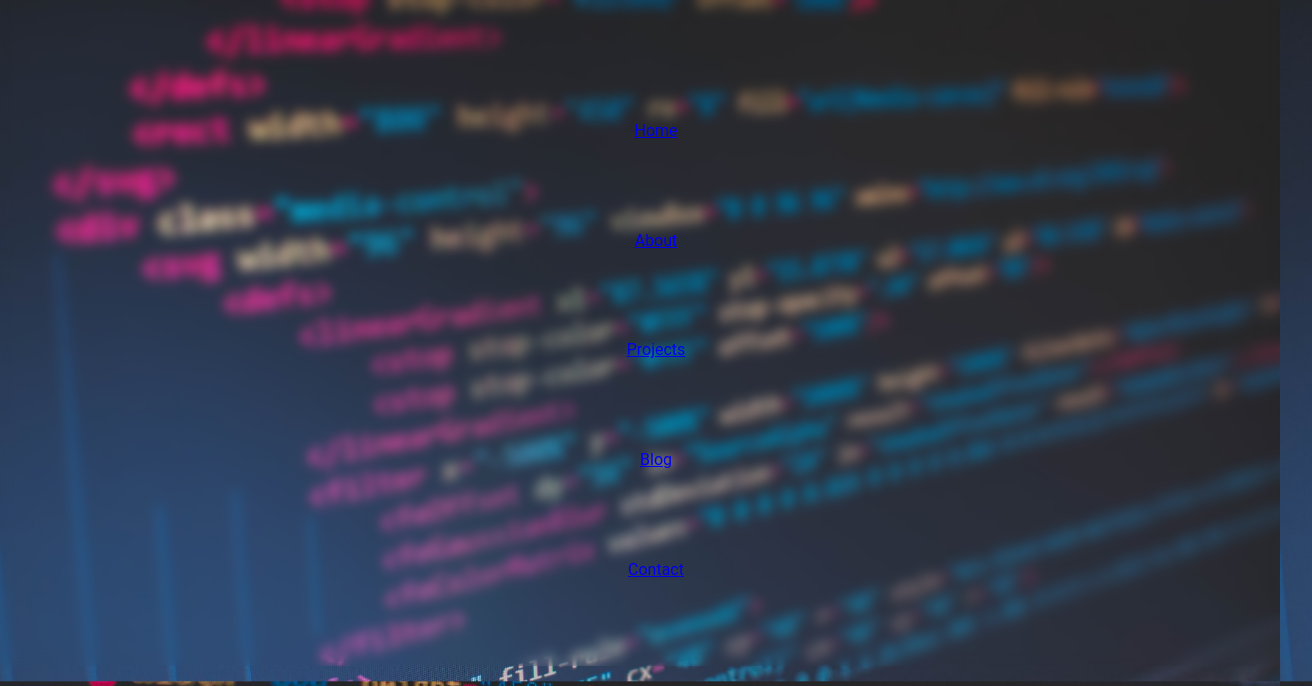
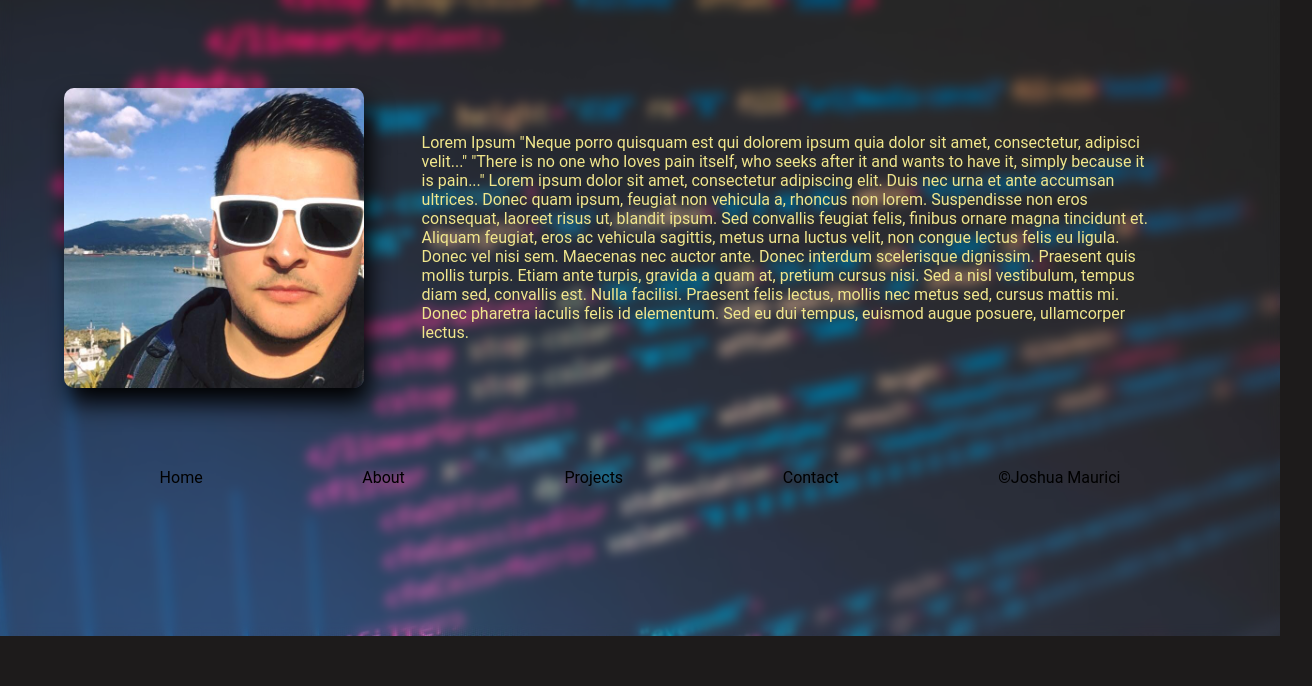
Before and after one commit to Joshua-Maurici/JoshuaMaurici, a plain HTML site: page src/pages/about.html in a window 1280 px wide. Shown: the part 172-858 px from the top of the page, 1312 px wide, since content can reach past the window. After the commit the page ends 808 px from the top, so only its background shows below. Drawn offline with nearby package versions, Linux system fonts and the light colour scheme; files that its build step writes are made by us from their sources.

Commit message:
adding all html pages

```diff
--- a/src/pages/about.html
+++ b/src/pages/about.html
@@ -4,11 +4,12 @@
     <meta charset="UTF-8">
     <meta http-equiv="X-UA-Compatible" content="IE=edge">
     <meta name="viewport" content="width=device-width, initial-scale=1.0">
-    <link rel="stylesheet" href="./styles/main.css">
+    <link rel="stylesheet" href="/src/styles/css/about.css">
     <title> About </title>
 </head>
+
+<body>
     <h1> About Me </h1>
-<body>
         <div class="nav-bar">
             <nav>
                 <a href="/src/index.html"> Home </a>
@@ -18,5 +19,29 @@
                 <a href="contact.html" > Contact </a>
             </nav>
         </div>
+            <section class="about-content">
+
+                <img src="/src/img/josh-pic.jpg" class="profile-pic">
+
+                <P>
+                    Lorem Ipsum
+    "Neque porro quisquam est qui dolorem ipsum quia dolor sit amet, consectetur, adipisci velit..."
+    "There is no one who loves pain itself, who seeks after it and wants to have it, simply because it is pain..."
+    Lorem ipsum dolor sit amet, consectetur adipiscing elit. Duis nec urna et ante accumsan ultrices.
+    Donec quam ipsum, feugiat non vehicula a, rhoncus non lorem. Suspendisse non eros consequat, laoreet risus ut, blandit ipsum.
+    Sed convallis feugiat felis, finibus ornare magna tincidunt et. Aliquam feugiat, eros ac vehicula sagittis, metus urna luctus velit, non congue lectus felis eu ligula.
+    Donec vel nisi sem. Maecenas nec auctor ante. Donec interdum scelerisque dignissim. Praesent quis mollis turpis. Etiam ante turpis, gravida a quam at, pretium cursus nisi. Sed a nisl vestibulum, tempus diam sed,
+    convallis est. Nulla facilisi. Praesent felis lectus, mollis nec metus sed, cursus mattis mi. Donec pharetra iaculis felis id elementum. Sed eu dui tempus, euismod augue posuere, ullamcorper lectus.
+                </P>
+            </section>
+
+            <footer>
+                <p> Home </p>
+                <p> About </p>
+                <p> Projects </p>
+                <p> Contact </p>
+                <p> ©Joshua Maurici </p>
+            </footer>
+
     </body>
 </html>
```
Also changed, not shown: src/index.html (+4 -7 lines), src/pages/blog.html (+10 -1 lines), src/pages/contact.html (+10 -1 lines), src/pages/projects.html (+10 -1 lines), src/img/josh-pic.jpg (added). Lines whose indentation alone changed are shown as unchanged.
